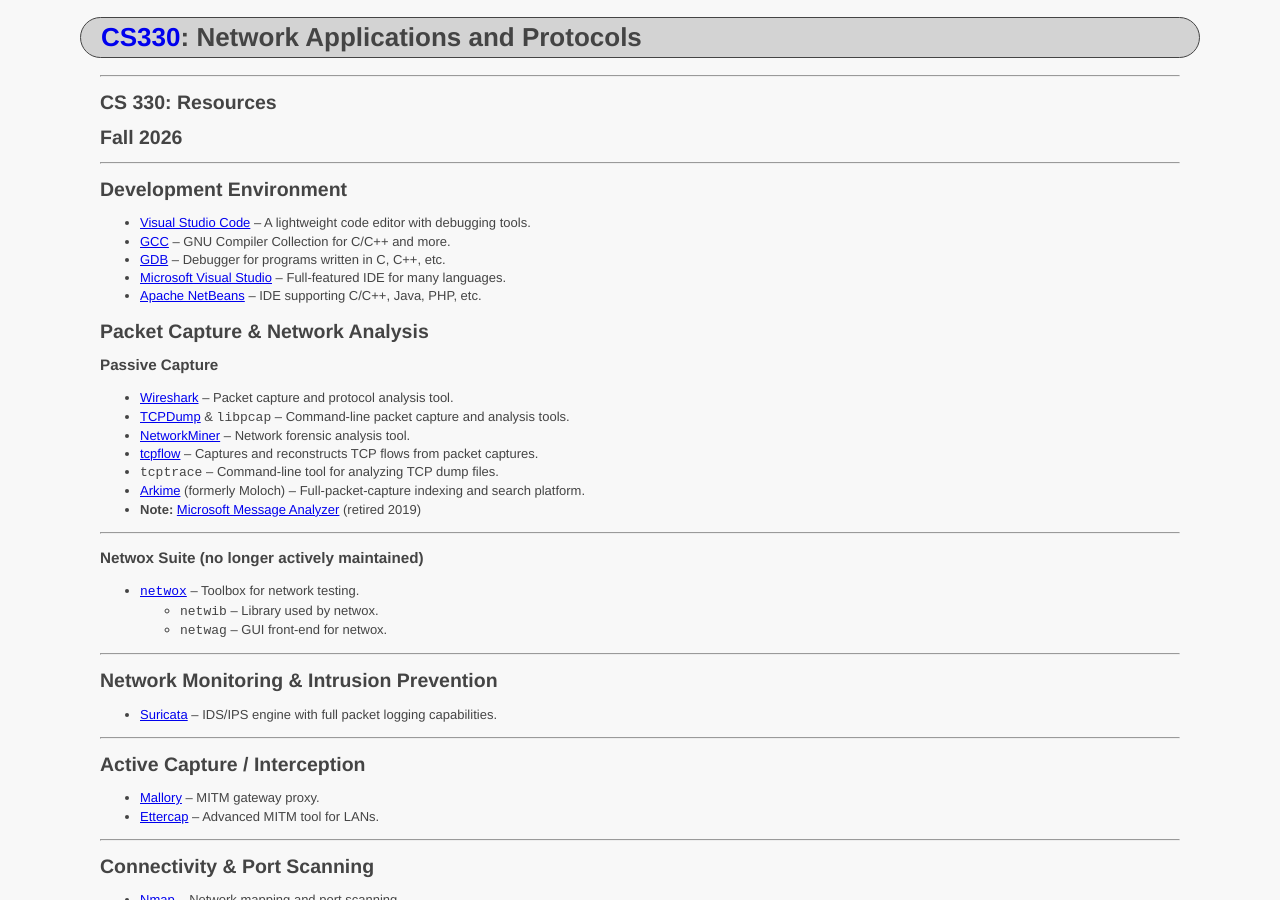
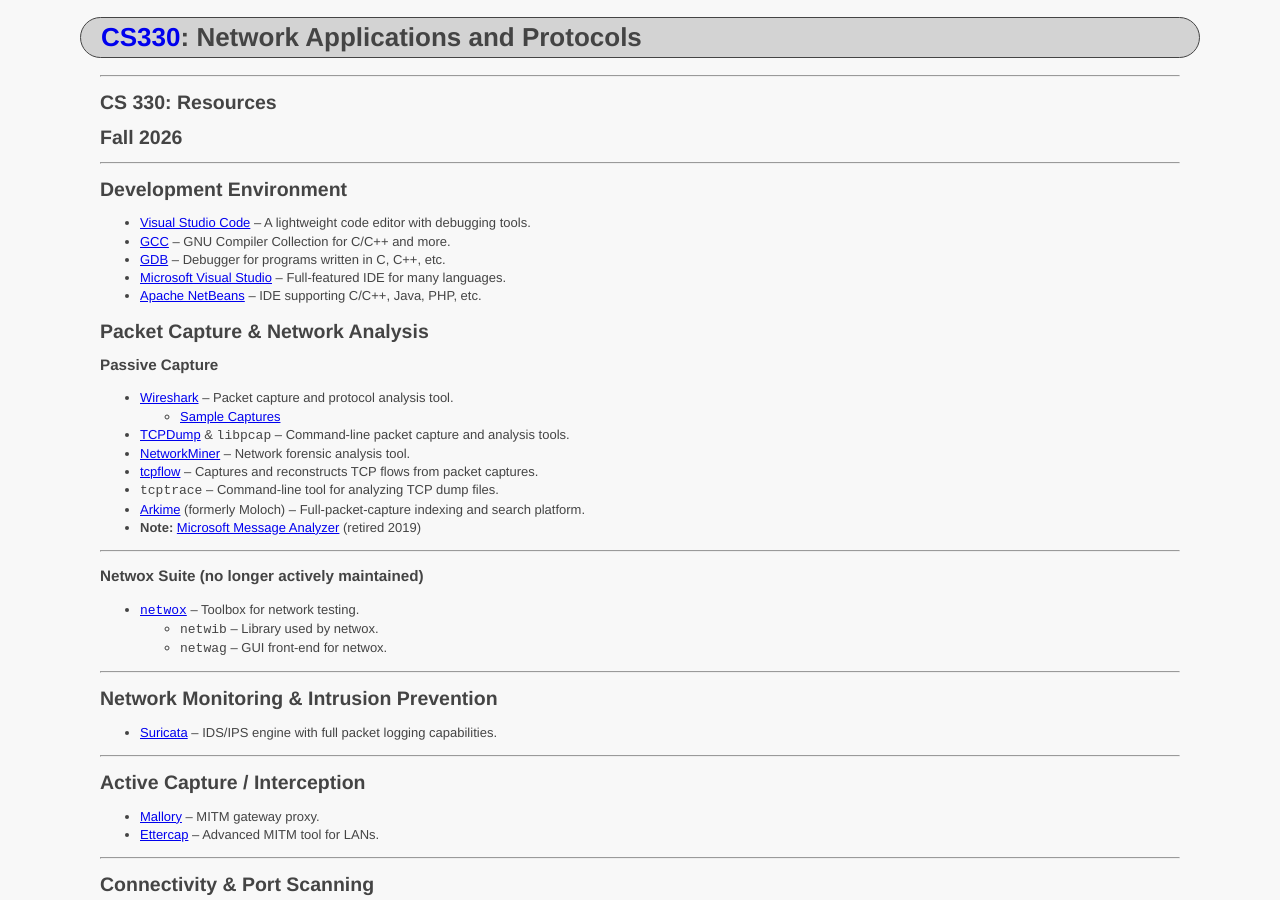
Before and after one commit to ycpcs/cs330-fall2026, a Jekyll site: the page built from resources/index.md, in a window 1280 px wide and 900 px high. Built offline with Jekyll 4.4.1, drawn with Linux system fonts in a browser that asks for light colours.

Commit message:
add sample captures

```diff
--- a/resources/index.md
+++ b/resources/index.md
@@ -25,6 +25,7 @@ title: Network Applications and Protocols
 ### Passive Capture
 
 - [Wireshark](https://www.wireshark.org/) – Packet capture and protocol analysis tool.
+  - [Sample Captures](https://wiki.wireshark.org/samplecaptures)
 - [TCPDump](https://www.tcpdump.org/) & `libpcap` – Command-line packet capture and analysis tools.
 - [NetworkMiner](https://www.netresec.com/?page=NetworkMiner) – Network forensic analysis tool.
 - [tcpflow](https://github.com/simsong/tcpflow) – Captures and reconstructs TCP flows from packet captures.
```
